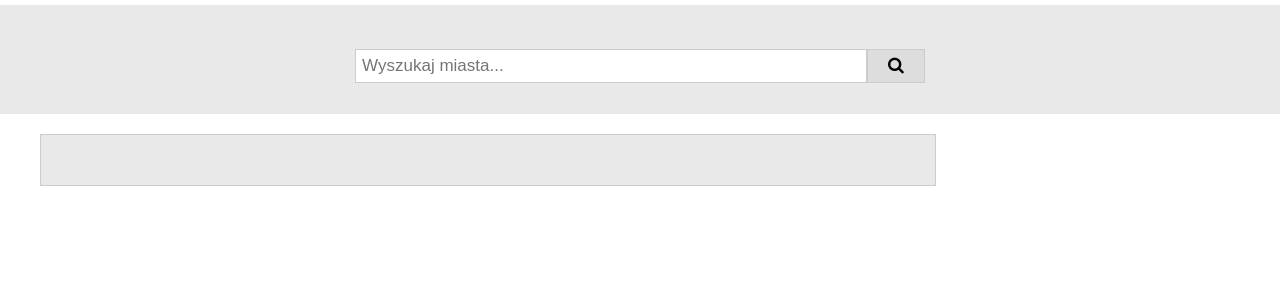
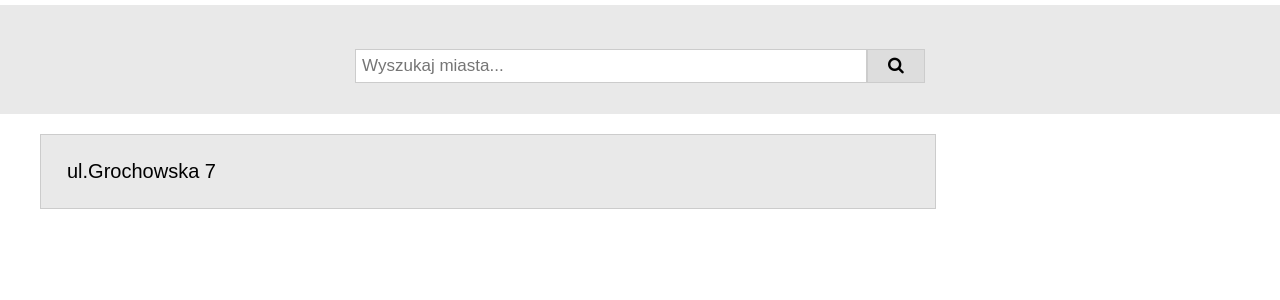
Before and after one commit to pchla24/AplikacjeBazodanowe, a Flask app: page /stores in a window 1280 px wide. Shown: the part 105-405 px from the top of the page. Run offline with Flask 2, Linux system fonts and the light colour scheme; data comes from the database, SQL or seed files in the repository.

Commit message:
Wyświetlanie adresow sklepow w zakladce Nasze Sklepy

```diff
--- a/app.py
+++ b/app.py
@@ -127,6 +127,7 @@ def product_template(product_id):
 @app.route('/stores')
 def stores():
     stores = model.LokalizacjaSklepu.query.all()
+#    print(stores)
     return render_template('stores.html', productList = stores)
 @app.route('/searchStores?search=<string:miasto>')
 def searchStores(miasto):
--- a/templates/stores.html
+++ b/templates/stores.html
@@ -29,7 +29,7 @@
     </div>
     <ul class="product_list">
       {% for product in productList %}
-        <li><a href=""><button class="product_elem_btn"><span class="product_list_name">{{product.nazwa_produktu}}</span><span class="product_list_price">{{product.cena}}</span></button></a></li>
+        <li><a href=""><button class="product_elem_btn"><span class="product_list_name">{{product.adres}}</span></button></a></li>
       {% endfor %}
     </ul>
   </div>
```
